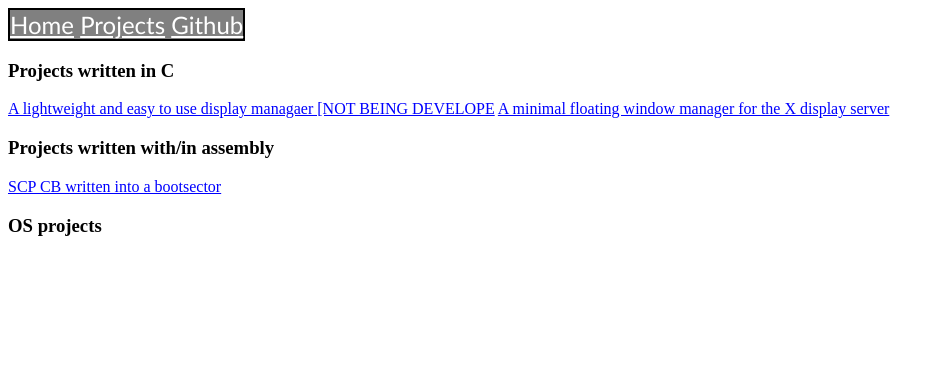
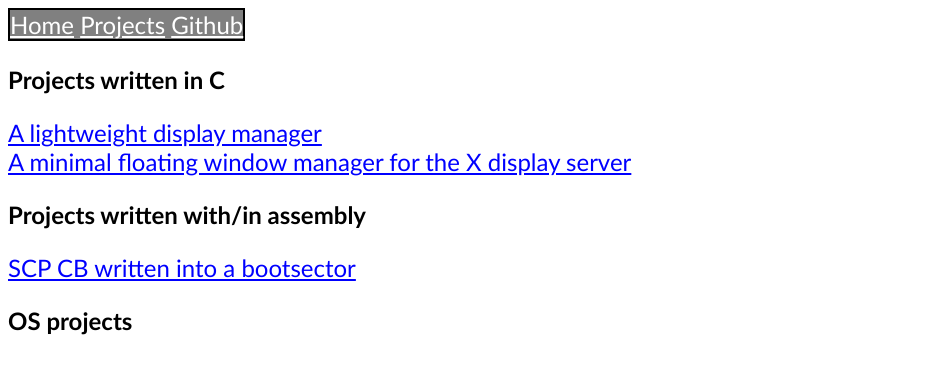
Before and after one commit to AVCADO/AVCADO.github.io, a plain HTML site: page projects.html in a window 1280 px wide. Shown: the whole page, without its empty margins (0-942 px from the left). Drawn offline with Linux system fonts and the light colour scheme.

Commit message:
fix font and spacing

```diff
--- a/projects.html
+++ b/projects.html
@@ -5,6 +5,10 @@
     <meta name="description" content="Programming projects">
     <meta name="author" content="avcado">
     <style>
+      * {
+        font-family: 'Trebuchet MS', 'Lucida Sans Unicode', 'Lucida Grande', 'Lucida Sans', Arial, sans-serif;
+        font-size: x-large;
+      }
       /* Should be kept */
       #pages {
         font-family: 'Trebuchet MS', 'Lucida Sans Unicode', 'Lucida Grande', 'Lucida Sans', Arial, sans-serif;
@@ -40,7 +44,8 @@
     <div id="under-top" class="flex-container2">
       <div id="CProj">
         <h3>Projects written in C</h3>
-        <a id="fuck" href="https://github.com/avcado/fsdm">A lightweight and easy to use display managaer [NOT BEING DEVELOPE</a>
+        <a id="fuck" href="https://github.com/avcado/fsdm">A lightweight display manager</a>
+        <br>
         <a id="fuck" href="https://github.com/avcado/bawm">A minimal floating window manager for the X display server</a>
       </div>
       <div id="ASMProj">
```
